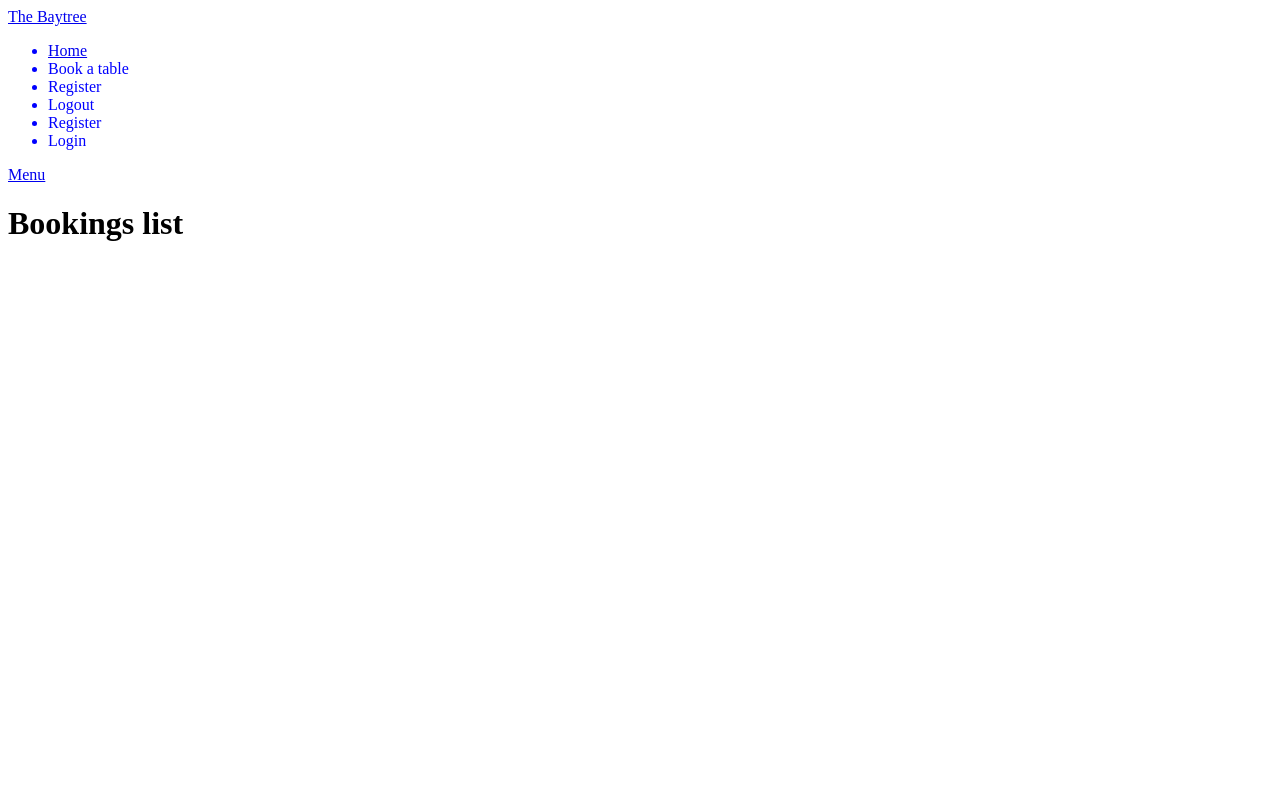
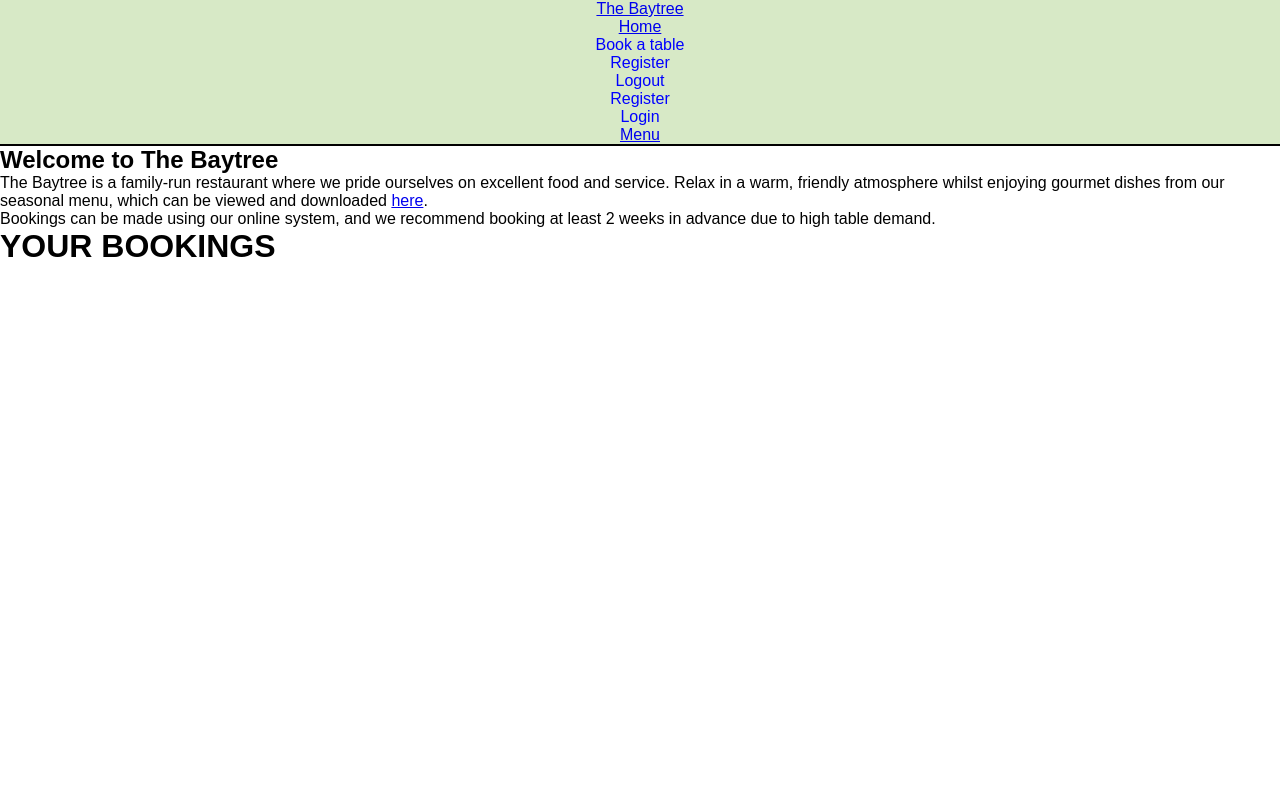
Before and after one commit to HGlass07/Restaurant-Bookings, a Django app: page / in a window 1280 px wide. Run offline with Django 5.2, Linux system fonts and the light colour scheme; the visitor is signed in with stand-in values (Sample User, id 1); data that the repository does not hold is empty.

Commit message:
refined css, refined booking display on main page

```diff
--- /dev/null
+++ b/bookings/templates/bookings/bookings-form.html
@@ -0,0 +1,3 @@
+{% extends "base.html" %}
+
+{% block content %}
--- a/bookings/templates/bookings/bookings_list.html
+++ b/bookings/templates/bookings/bookings_list.html
@@ -2,20 +2,17 @@
 {% extends "base.html" %}
 
 {% block content %}
-<!DOCTYPE html>
-<html lang="en">
-<head>
-    <meta charset="UTF-8">
-    <meta name="viewport" content="width=device-width, initial-scale=1.0">
-    <title>Bookings</title>
-</head>
 
 <body>
-    <h1>Bookings list</h1>
+    <h1>Your Bookings</h1>
+    <br>
     {% for bookings in object_list %}
-    <p>{{bookings.date}}</p>
-    <p>{{bookings.time}}</p>
-    <p>User: {{bookings.author}}</p>
+    <p>Date: {{bookings.date}}</p>
+    <p>Time: {{bookings.time}}</p>
+    <p>Number of Guests: {{bookings.guests_number}}</p>
+    <p>Additional Requirements: {{bookings.additional_reqs}}</p>
+    <p>Confirmation Status: {{bookings.status}}</p>
+    <br>
     {% endfor %}
 </body>
 
--- a/bookings/views.py
+++ b/bookings/views.py
@@ -3,6 +3,7 @@ from django.views import generic
 from .models import Bookings
 
 # Create your views here.
+
 class BookingsList(generic.ListView):
     model = Bookings
     template_name = "bookings_list.html"
--- a/restaurant/urls.py
+++ b/restaurant/urls.py
@@ -19,5 +19,6 @@ from django.urls import path, include
 
 urlpatterns = [
     path("", include("bookings.urls"), name="bookings-urls"),
+    path("bookings/", include("bookings.urls"), name="bookings-urls"),
     path('admin/', admin.site.urls),
 ]
--- a/static/css/style.css
+++ b/static/css/style.css
@@ -1,3 +1,30 @@
+/*asterisk wildcard command to override default browser styless*/
+* {
+    padding:0;
+    margin:0;
+    box-sizing:border-box;
+}
+
+/*generic body style*/
+body {
+    min-height:100vh;
+    display:flex;
+    flex-direction:column;
+    font-family: 'Rajdhani', sans-serif;
+    max-width:100vw;
+}
+
+h1 {
+    text-transform: uppercase;
+}
+
+/*header*/
 header {
-    color:blue;
+    background-color:rgba(189, 219, 160, 0.596);
+    text-align:center;
+    border-bottom: 2px solid #000000;
 }
+
+#menu {
+    color:blue
+}
--- a/templates/base.html
+++ b/templates/base.html
@@ -19,7 +19,7 @@
 <body>
     <header>
         <a href="{% url 'home' %}">The Baytree</a>
-        <div>
+        <div id="menu">
             <ul class="navbar-nav me-auto mb-2 mb-lg-0">
                 <li class="nav-item">
                     <a class="nav-link {% if request.path == home_url %}active{% endif %}" aria-current="page"
@@ -57,6 +57,22 @@
         </div>
     </header>
 
+    <section if="info">
+        <h2>
+            Welcome to The Baytree
+        </h2>
+        <p id="background-info">
+            The Baytree is a family-run restaurant where we pride ourselves on excellent food and service.
+            Relax in a warm, friendly atmosphere whilst enjoying gourmet dishes from our seasonal menu,
+            which can be viewed and downloaded <a href="static/menu.pdf">here</a>.
+        </p>
+        <p>
+            Bookings can be made using our online system, and we recommend booking at least 2 weeks in advance
+            due to high table demand.
+        </p>
+
+    </section>
+
     {% block content %}>
     {% endblock %}
 </body>
```
